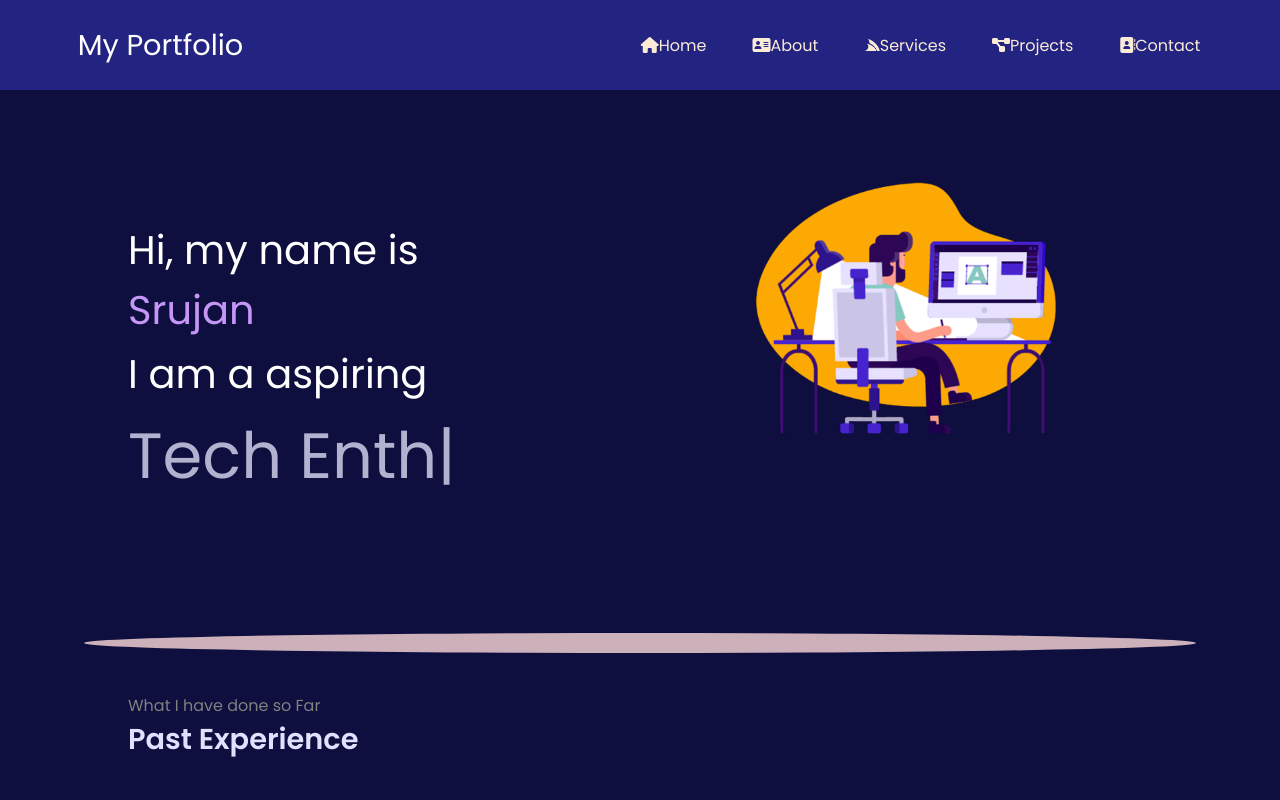
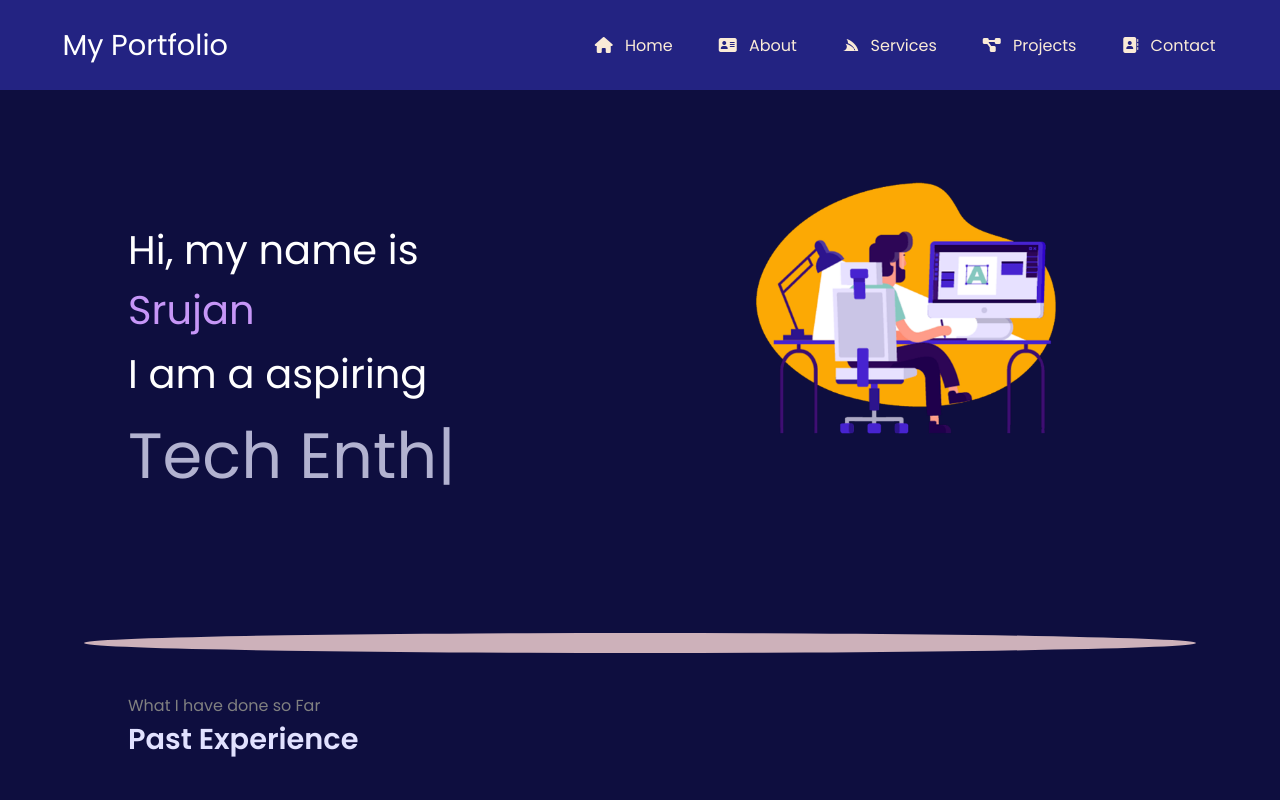
Before and after one commit to srujan0404/myportfolio, a plain HTML site: page index.html in a window 1280 px wide. Shown: the top 800 px of the page. Drawn offline with nearby package versions, Linux system fonts and the light colour scheme.

Commit message:
Update index.html

```diff
--- a/index.html
+++ b/index.html
@@ -7,19 +7,22 @@
     <link rel="stylesheet" href="style.css" />
     <link rel="icon" href="logo.png" type="image/png">
     <script src="https://kit.fontawesome.com/f613a155c9.js" crossorigin="anonymous"></script>
+    <style>.nav-list li a i {
+  margin-right: 8px; /* Adjust the value as needed */
+}</style>
   </head>
   <body>
     <header>
       <nav>
         <div class="left">My Portfolio</div>
         <div class="right">
-          <ul>
-            <li><a href="http://127.0.0.1:5500/"><i class="fa-solid fa-house"></i>Home</a></li>
-            <li><a href="https://www.linkedin.com/in/srujan-dharma-71808a273/" target="_blank"><i class="fa-solid fa-address-card"></i>About</a></li>
-            <li><a href="/"><i class="fa-brands fa-servicestack"></i>Services</a></li>
-            <li><a href="https://github.com/srujan0404" target="_blank"><i class="fa-solid fa-diagram-project"></i>Projects</a></li>
-            <li><a href="https://twitter.com/DharmaSrujan" target="_blank"><i class="fa-solid fa-address-book"></i>Contact</a></li>
-          </ul>
+<ul class="nav-list">
+  <li><a href="http://127.0.0.1:5500/"><i class="fa-solid fa-house"></i> Home</a></li>
+  <li><a href="https://www.linkedin.com/in/srujan-dharma-71808a273/" target="_blank"><i class="fa-solid fa-address-card"></i> About</a></li>
+  <li><a href="/"><i class="fa-brands fa-servicestack"></i> Services</a></li>
+  <li><a href="https://github.com/srujan0404" target="_blank"><i class="fa-solid fa-diagram-project"></i> Projects</a></li>
+  <li><a href="https://twitter.com/DharmaSrujan" target="_blank"><i class="fa-solid fa-address-book"></i> Contact</a></li>
+</ul>
         </div>
       </nav>
     </header>
```
